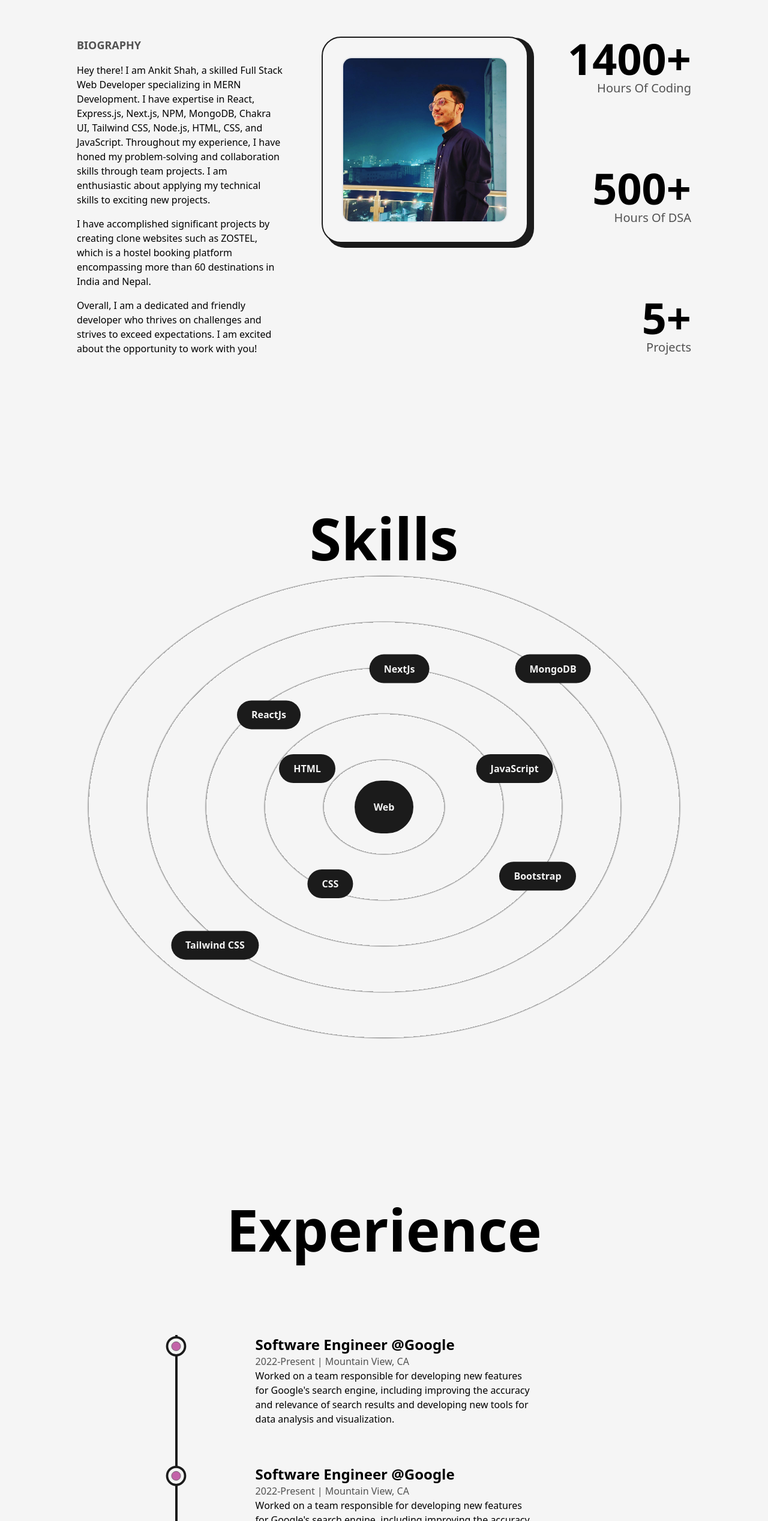
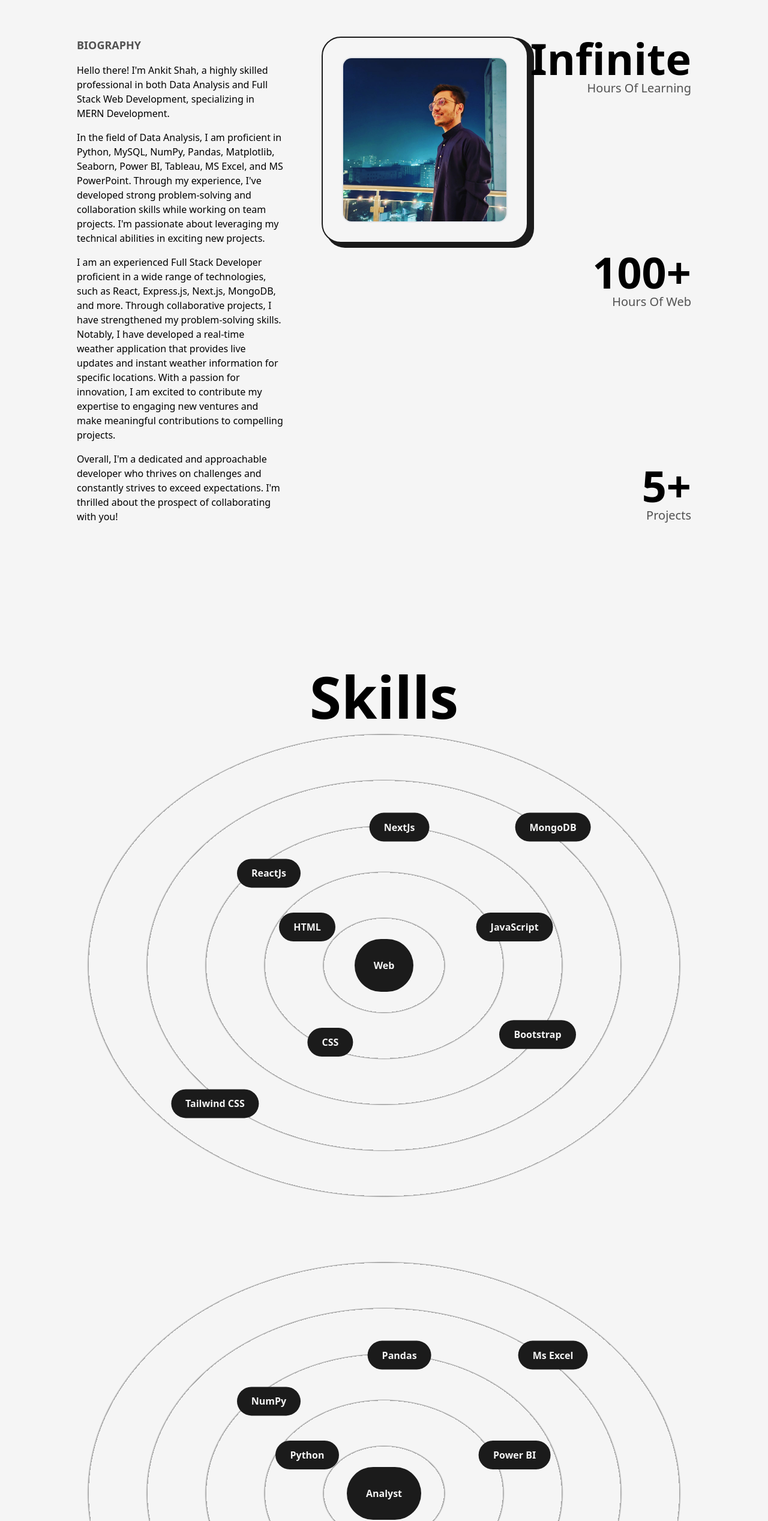
Before and after one commit to delta1318/my-portfolio, a Next.js app: page /about in a window 1280 px wide. Shown: the part 251-2786 px from the top of the page at 60% size. Built offline with nearby package versions, Linux system fonts and the light colour scheme.

Commit message:
Initial Commit

```diff
--- a/src/components/Education.js
+++ b/src/components/Education.js
@@ -48,13 +48,13 @@ const Education = () => {
             type="Bachelor of Technology In Electronics and Communication Engineering"
             place="SRM Institute of Science and Technology"
             time="June 2019- May 2023"
-            info="CGPA- 9.16"
+            info=""
           />
           <Details
             type="XII PCM"
             place="St. Paul Sr. Sec. School"
             time="2018-2019"
-            info="Percentage - 69%"
+            info=""
           />
         </ul>
       </div>
--- a/src/components/Skills.js
+++ b/src/components/Skills.js
@@ -18,10 +18,10 @@ const Skill = ({ name, x, y }) => {
 const Skills = () => {
   return (
     <>
-      <h2 className="font-bold text-8xl mt-64 w-full text-center md:text-6xl md:mt-32">
+      <h2 className="font-bold text-8xl mt-60 w-full text-center md:text-6xl md:mt-30">
         Skills
       </h2>
-      <div className="w-full h-screen relative flex items-center justify-center rounded-full bg-circularLight dark:bg-circularDark lg:h-[80vh] sm:h-[60vh] xs:h-[50vh] lg:bg-circularLightLg lg:dark:bg-circularDarkLg md:bg-circularLightMd md:dark:bg-circularDarkMd sm:bg-circularLightSm sm:dark:bg-circularDarkSm">
+      <div className="w-full h-screen relative flex items-center justify-center rounded-full bg-circularLight dark:bg-circularDark lg:h-[80vh] sm:h-[60vh] xs:h-[50vh] lg:bg-circularLightLg lg:dark:bg-circularDarkLg md:bg-circularLightMd md:dark:bg-circularDarkMd sm:bg-circularLightSm sm:dark:bg-circularDarkSm margis">
         <motion.div
           className="flex items-center justify-center rounded-full font-semibold bg-dark text-light p-8 shadow-dark cursor-pointer dark:text-dark dark:bg-light lg:p-6 md:p-4 xs:text-xs xs:p-2"
           whileHover={{ scale: 1.05 }}
@@ -38,6 +38,24 @@ const Skills = () => {
         <Skill name="MongoDB" x="22vw" y="-18vw" />
         <Skill name="Tailwind CSS" x="-22vw" y="18vw" />
       </div>
+
+      <div className="w-full h-screen relative flex items-center justify-center rounded-full bg-circularLight dark:bg-circularDark lg:h-[80vh] sm:h-[60vh] xs:h-[50vh] lg:bg-circularLightLg lg:dark:bg-circularDarkLg md:bg-circularLightMd md:dark:bg-circularDarkMd sm:bg-circularLightSm sm:dark:bg-circularDarkSm mt-20">
+        <motion.div
+          className="flex items-center justify-center rounded-full font-semibold bg-dark text-light p-8 shadow-dark cursor-pointer dark:text-dark dark:bg-light lg:p-6 md:p-4 xs:text-xs xs:p-2"
+          whileHover={{ scale: 1.05 }}
+        >
+          Analyst
+        </motion.div>
+
+        <Skill name="Python" x="-10vw" y="-5vw" />
+        <Skill name="MySQL" x="-7vw" y="10vw" />
+        <Skill name="Power BI" x="17vw" y="-5vw" />
+        <Skill name="NumPy" x="-15vw" y="-12vw" />
+        <Skill name="Pandas" x="2vw" y="-18vw" />
+        <Skill name="Matplotlib" x="20vw" y="9vw" />
+        <Skill name="Ms Excel" x="22vw" y="-18vw" />
+        <Skill name="Tableau" x="-22vw" y="18vw" />
+      </div>
     </>
   );
 };
--- a/src/pages/about.js
+++ b/src/pages/about.js
@@ -55,26 +55,36 @@ const About = () => {
               <h2 className="mb-4 text-lg font-bold uppercase text-dark/75 dark:text-light/75">
                 BIOGRAPHY
               </h2>
-              <p className="font-medium">
-                Hey there! I am Ankit Shah, a skilled Full Stack Web Developer
-                specializing in MERN Development. I have expertise in React,
-                Express.js, Next.js, NPM, MongoDB, Chakra UI, Tailwind CSS,
-                Node.js, HTML, CSS, and JavaScript. Throughout my experience, I
-                have honed my problem-solving and collaboration skills through
-                team projects. I am enthusiastic about applying my technical
-                skills to exciting new projects.
+              <p className="font-small">
+                Hello there! I'm Ankit Shah, a highly skilled professional in
+                both Data Analysis and Full Stack Web Development, specializing
+                in MERN Development.
+              </p>
+              <p className="font-small my-4">
+                In the field of Data Analysis, I am proficient in Python, MySQL,
+                NumPy, Pandas, Matplotlib, Seaborn, Power BI, Tableau, MS Excel,
+                and MS PowerPoint. Through my experience, I've developed strong
+                problem-solving and collaboration skills while working on team
+                projects. I'm passionate about leveraging my technical abilities
+                in exciting new projects.
               </p>
 
-              <p className="font-medium my-4">
-                I have accomplished significant projects by creating clone
-                websites such as ZOSTEL, which is a hostel booking platform
-                encompassing more than 60 destinations in India and Nepal.
+              <p className="font-small mb-4">
+                I am an experienced Full Stack Developer proficient in a wide
+                range of technologies, such as React, Express.js, Next.js,
+                MongoDB, and more. Through collaborative projects, I have
+                strengthened my problem-solving skills. Notably, I have
+                developed a real-time weather application that provides live
+                updates and instant weather information for specific locations.
+                With a passion for innovation, I am excited to contribute my
+                expertise to engaging new ventures and make meaningful
+                contributions to compelling projects.
               </p>
 
-              <p className="font-medium">
-                Overall, I am a dedicated and friendly developer who thrives on
-                challenges and strives to exceed expectations. I am excited
-                about the opportunity to work with you!
+              <p className="font-small">
+                Overall, I'm a dedicated and approachable developer who thrives
+                on challenges and constantly strives to exceed expectations. I'm
+                thrilled about the prospect of collaborating with you!
               </p>
             </div>
 
@@ -93,18 +103,18 @@ const About = () => {
             <div className="col-span-2 flex flex-col items-end justify-between xl:col-span-8 xl:flex-row xl:items-center md:order-3">
               <div className="flex flex-col items-end justify-center xl:items-center">
                 <span className="inline-block text-7xl font-bold md:text-6xl sm:text-5xl xs:text-4xl">
-                  <AnimatedNumbers value={1400} />+
+                  Infinite
                 </span>
                 <h2 className="text-xl font-medium capitalize text-dark/75 dark:text-light/75 xl:text-center md:text-lg sm:text-base xs:text-sm">
-                  Hours of Coding
+                  Hours of Learning
                 </h2>
               </div>
               <div className="flex flex-col items-end justify-center xl:items-center">
                 <span className="inline-block text-7xl font-bold md:text-6xl sm:text-5xl xs:text-4xl">
-                  <AnimatedNumbers value={500} />+
+                  <AnimatedNumbers value={100} />+
                 </span>
                 <h2 className="text-xl font-medium capitalize text-dark/75 dark:text-light/75 xl:text-center md:text-lg sm:text-base xs:text-sm">
-                  Hours of DSA
+                  Hours of Web
                 </h2>
               </div>
               <div className="flex flex-col items-end justify-center xl:items-center">
@@ -118,7 +128,7 @@ const About = () => {
             </div>
           </div>
           <Skills />
-          <Experience />
+          {/* <Experience /> */}
           <Education />
         </Layout>
       </main>
--- a/src/pages/index.js
+++ b/src/pages/index.js
@@ -82,7 +82,7 @@ export default function Home() {
             </div>
           </div>
         </Layout>
-        <HireMe />
+        {/* <HireMe /> */}
         <div className="absolute w-24 right-8 bottom-8  inline-block">
           <Image
             src={LightBulb}
--- a/src/pages/projects.js
+++ b/src/pages/projects.js
@@ -12,6 +12,7 @@ import homepage from "../../public/images/projects/Home_page.png";
 import dog from "../../public/images/projects/dog.png";
 import omni from "../../public/images/projects/omni.png";
 import dark from "../../public/images/projects/dark.png";
+import navy from "../../public/images/projects/navy.png";
 
 const FramerImage = motion(Image);
 
@@ -147,22 +148,12 @@ const projects = () => {
           <div className="grid grid-cols-12 gap-24 gap-y-32 xl:gap-x-16 lg:gap-x-8 md:ga[-y-24 sm:gap-x-0">
             <div className="col-span-12">
               <FeaturedProject
-                title="Crypto Screener Application"
-                img={project1}
-                summary="A feature-rich Crypto Screener App using React, Tailwind CSS, Context API, React Router and Recharts. It shows detail regarding almost all the cryptocurrency. You can easily convert the price in your local currency."
-                link="/"
+                title="Live Weather App"
+                img={navy}
+                summary=""
+                link="https://live-weather-24x7x365.netlify.app/"
                 type="Featured Project"
-                github="/"
-              />
-            </div>
-            <div className="col-span-12">
-              <FeaturedProject
-                title="Crypto Screener Application"
-                img={project1}
-                summary="A feature-rich Crypto Screener App using React, Tailwind CSS, Context API, React Router and Recharts. It shows detail regarding almost all the cryptocurrency. You can easily convert the price in your local currency."
-                link="/"
-                type="Featured Project"
-                github="/"
+                github="https://github.com/delta1318/weather-app"
               />
             </div>
             <div className="col-span-6 sm:col-span-12">
@@ -182,7 +173,7 @@ const projects = () => {
                 summary=""
                 link="/"
                 type="Featured Project"
-                github="https://github.com/delta1318/Movie_Aficionado"
+                github="https://github.com/delta1318/movie-aficionado"
               />
             </div>
             <div className="col-span-6 sm:col-span-12">
```
Also changed, not shown: public/images/projects/navy.png (added), 1 other file (tests, documents, lock files or other folders).
